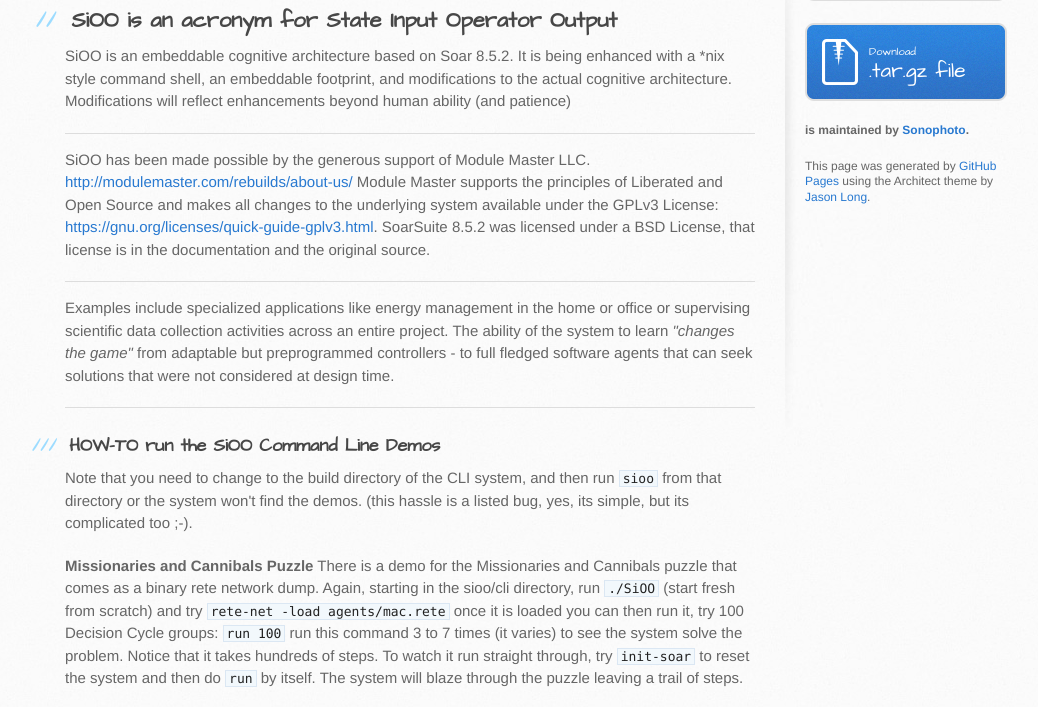
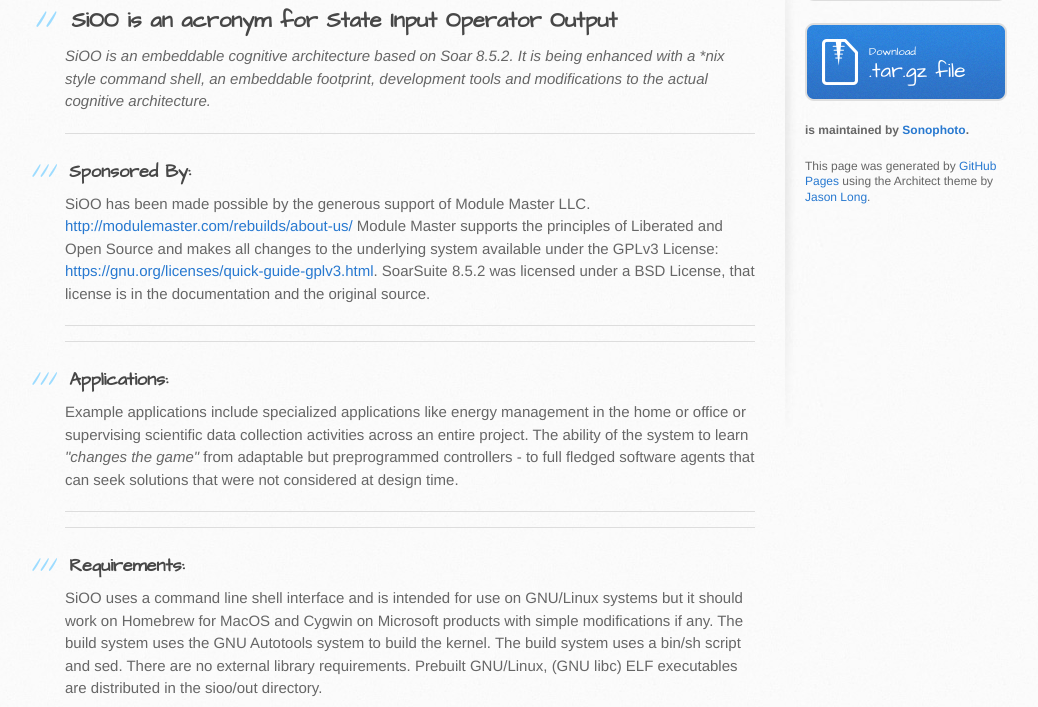
Before and after one commit to Sonophoto/sioo, a plain HTML site: page index.html in a window 1280 px wide. Shown: the part 343-1050 px from the top of the page, without its empty margins (105-1143 px from the left). Drawn offline with Linux system fonts and the light colour scheme.

```diff
--- a/index.html
+++ b/index.html
@@ -34,15 +34,36 @@
 <h2>
 <a id="sioo-is-an-acronym-for-state-input-operator-output" class="anchor" href="#sioo-is-an-acronym-for-state-input-operator-output" aria-hidden="true"><span aria-hidden="true" class="octicon octicon-link"></span></a>SiOO is an acronym for State Input Operator Output</h2>
 
-<p>SiOO is an embeddable cognitive architecture based on Soar 8.5.2. It is being enhanced with a *nix style command shell, an embeddable footprint, and modifications to the actual cognitive architecture. Modifications will reflect enhancements beyond human ability (and patience) </p>
+<p><em>SiOO</em> <em><em>is an embeddable cognitive architecture based on Soar 8.5.2. It is being enhanced with a *nix style command shell, an embeddable footprint, development tools and modifications to the actual cognitive architecture.</em></em></p>
 
 <hr>
+
+<h3>
+<a id="sponsored-by" class="anchor" href="#sponsored-by" aria-hidden="true"><span aria-hidden="true" class="octicon octicon-link"></span></a>Sponsored By:</h3>
 
 <p>SiOO has been made possible by the generous support of Module Master LLC. <a href="http://modulemaster.com/rebuilds/about-us/">http://modulemaster.com/rebuilds/about-us/</a> Module Master supports the principles of Liberated and Open Source and makes all changes to the underlying system available under the GPLv3 License: <a href="https://gnu.org/licenses/quick-guide-gplv3.html">https://gnu.org/licenses/quick-guide-gplv3.html</a>. SoarSuite 8.5.2 was licensed under a BSD License, that license is in the documentation and the original source.</p>
 
 <hr>
 
-<p>Examples include specialized applications like energy management in the home or office or supervising scientific data collection activities across an entire project. The ability of the system to learn <em>"changes the game"</em> from adaptable but preprogrammed controllers - to full fledged software agents that can seek solutions that were not considered at design time.</p>
+<hr>
+
+<h3>
+<a id="applications" class="anchor" href="#applications" aria-hidden="true"><span aria-hidden="true" class="octicon octicon-link"></span></a>Applications:</h3>
+
+<p>Example applications include specialized applications like energy management in the home or office or supervising scientific data collection activities across an entire project. The ability of the system to learn <em>"changes the game"</em> from adaptable but preprogrammed controllers - to full fledged software agents that can seek solutions that were not considered at design time.</p>
+
+<hr>
+
+<hr>
+
+<h3>
+<a id="requirements" class="anchor" href="#requirements" aria-hidden="true"><span aria-hidden="true" class="octicon octicon-link"></span></a>Requirements:</h3>
+
+<p>SiOO uses a command line shell interface and is intended for use on GNU/Linux systems but it should work on Homebrew for MacOS and Cygwin on Microsoft products with simple modifications if any.
+The build system uses the GNU Autotools system to build the kernel.
+The build system uses a bin/sh script and sed.
+There are no external library requirements.
+Prebuilt GNU/Linux, (GNU libc) ELF executables are distributed in the sioo/out directory.</p>
 
 <hr>
 
```
Also changed, not shown: params.json (+1 -1 lines).
